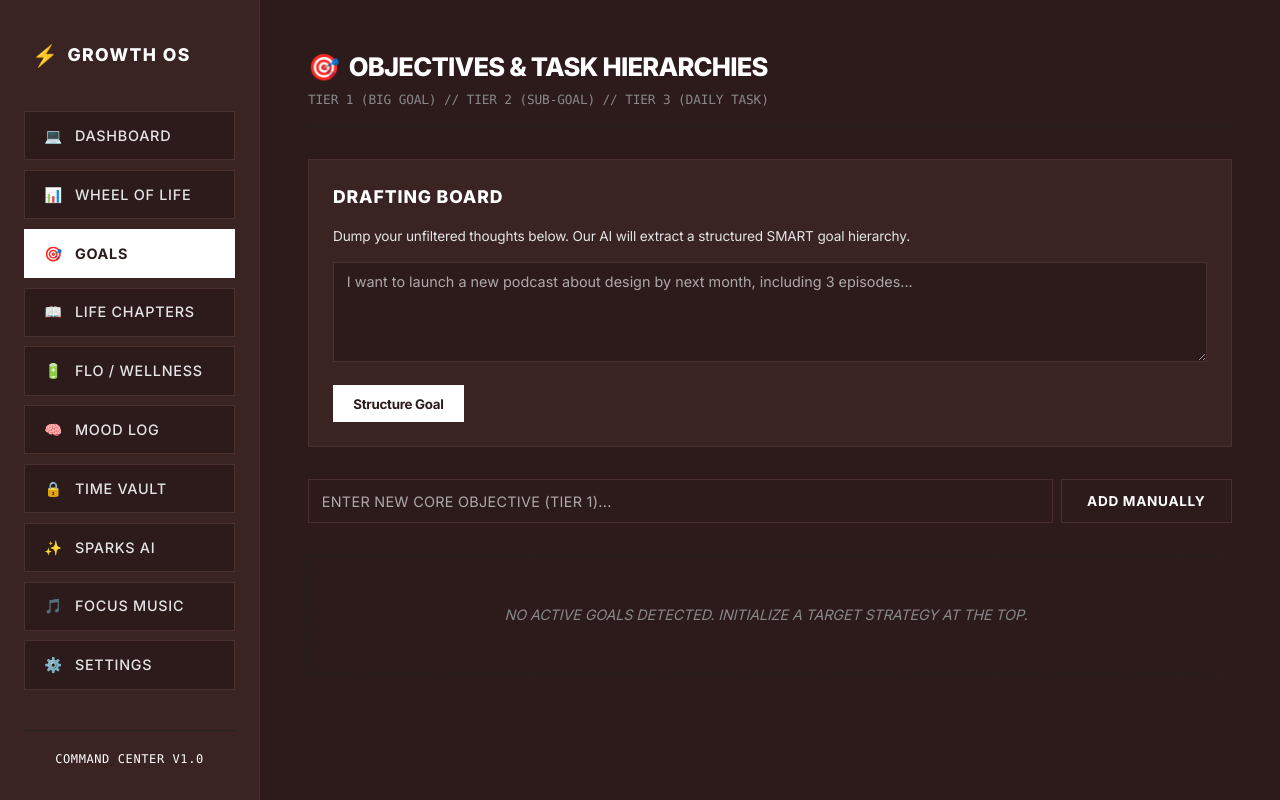
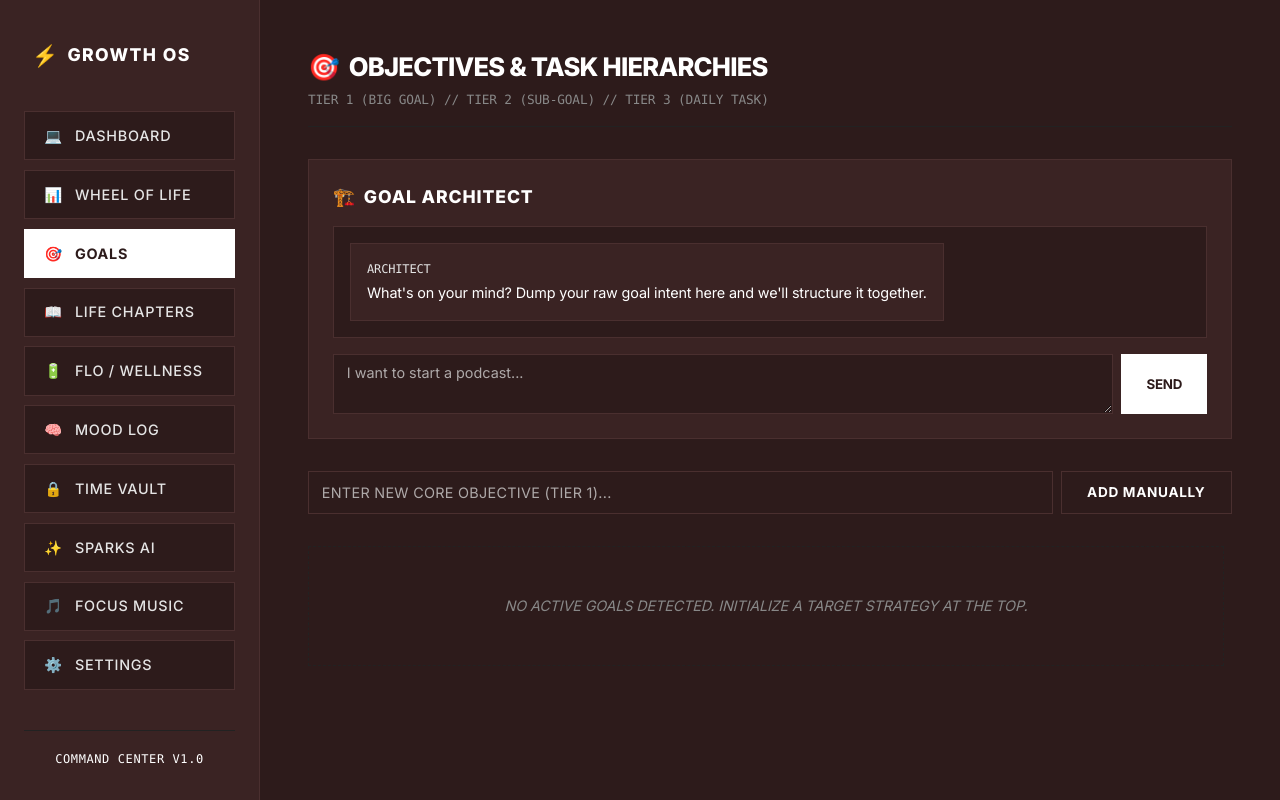
Before and after one commit to lindamosomisagwe-lab/Growth-os-, a React (Vite) app: page /goals in a window 1280 px wide. Built offline with nearby package versions, Linux system fonts and the light colour scheme.

Commit message:
feat: Socratic Goal Architect Chat UI

```diff
--- a/src/components/Goals.jsx
+++ b/src/components/Goals.jsx
@@ -80,10 +80,14 @@ export default function Goals() {
   const [taskInputs, setTaskInputs] = useState({});
   const [toast, setToast] = useState({ show: false, message: "" });
 
-  // Drafting Board State
+  // Drafting Board (Goal Architect) State
   const [draftText, setDraftText] = useState("");
   const [isStructuring, setIsStructuring] = useState(false);
   const [previewGoal, setPreviewGoal] = useState(null);
+  const [goalDraftingStage, setGoalDraftingStage] = useState('idle'); // idle | coaching | finalized
+  const [chatHistory, setChatHistory] = useState([
+    { role: 'assistant', text: "What's on your mind? Dump your raw goal intent here and we'll structure it together." }
+  ]);
 
   useEffect(() => {
     const saved = localStorage.getItem("growth_os_v1");
@@ -110,23 +114,54 @@ export default function Goals() {
     triggerToast("OBJECTIVE CREATED // TARGET ACTIVE");
   };
 
-  const handleStructureGoal = () => {
-    if (!draftText.trim()) return;
+  const handleSendMessage = () => {
+    if (!draftText.trim() || isStructuring) return;
+
+    const userMsg = { role: 'user', text: draftText };
+    setChatHistory(prev => [...prev, userMsg]);
+    setDraftText("");
     setIsStructuring(true);
-    setPreviewGoal(null);
 
-    // Simulate AI parsing delay
+    if (goalDraftingStage === 'idle') {
+      setGoalDraftingStage('coaching');
+    }
+
+    // Mock AI Logic based on chat length
     setTimeout(() => {
       setIsStructuring(false);
+      setChatHistory(prev => {
+        const histLength = prev.length; // after adding user msg
+
+        if (histLength === 2) { // 1st assistant reply
+          return [...prev, {
+            role: 'assistant',
+            text: "To make sure this goal is 'Measurable,' let's think about the target. How will we definitively know when you've succeeded?",
+            hint: "Why Measure? Tracking progress provides tangible proof of your efforts and keeps you motivated."
+          }];
+        } else if (histLength === 4) { // 2nd assistant reply
+          return [...prev, {
+            role: 'assistant',
+            text: "Perfect. Now, to make this 'Time-bound', by when would you like to achieve this?",
+            hint: "Why a Deadline? Deadlines prevent work from expanding indefinitely and create necessary urgency."
+          }];
+        } else {
+          // Finalization
+          setGoalDraftingStage('finalized');
           setPreviewGoal({
-        title: draftText.split('\n')[0].substring(0, 40) + (draftText.length > 40 ? "..." : ""),
+            title: prev[1].text.split('\n')[0].substring(0, 40) + " (Structured)",
             sub: [
-          { title: "Define scope and initial requirements", completed: false },
-          { title: "Execute core implementation phases", completed: false },
-          { title: "Review and finalize deliverables", completed: false }
+              { title: "Define measurable metrics: " + prev[3].text.substring(0, 20), completed: false },
+              { title: "Timeline adherence: " + prev[5].text.substring(0, 20), completed: false },
+              { title: "Execute core implementation", completed: false }
             ]
           });
-    }, 2000);
+          return [...prev, {
+            role: 'assistant',
+            text: "Excellent. I've synthesized your inputs into a SMART goal hierarchy. Please review the structure below."
+          }];
+        }
+      });
+    }, 1500);
   };
 
   const confirmPreview = () => {
@@ -137,8 +172,12 @@ export default function Goals() {
       completed: false,
       sub: previewGoal.sub.map((s, idx) => ({ id: Date.now() + idx, title: s.title, completed: false, tasks: [] }))
     }]);
+
+    // Reset Chat State
     setDraftText("");
     setPreviewGoal(null);
+    setGoalDraftingStage('idle');
+    setChatHistory([{ role: 'assistant', text: "What's on your mind? Dump your raw goal intent here and we'll structure it together." }]);
     triggerToast("STRUCTURED OBJECTIVE ADDED");
   };
 
@@ -280,39 +319,68 @@ export default function Goals() {
 
       <ReflectiveNudges onAddGoal={addGoal} />
 
-      {/* Drafting Board */}
+      {/* Drafting Board (Goal Architect) */}
       <div style={{ marginBottom: "2rem", padding: "1.5rem", background: "var(--bg-surface)", border: "1px solid var(--border-color)" }}>
-        <h3 style={{ margin: "0 0 1rem 0", fontSize: "1.1rem", fontWeight: "800", textTransform: "uppercase", letterSpacing: "0.05em" }}>
-          Drafting Board
+        <h3 style={{ margin: "0 0 1rem 0", fontSize: "1.1rem", fontWeight: "800", textTransform: "uppercase", letterSpacing: "0.05em", display: "flex", alignItems: "center", gap: "0.5rem" }}>
+          <span>🏗️</span> Goal Architect
         </h3>
-        <p style={{ margin: "0 0 1rem 0", fontSize: "0.85rem", color: "var(--text-secondary)" }}>
-          Dump your unfiltered thoughts below. Our AI will extract a structured SMART goal hierarchy.
-        </p>
+
+        {/* Chat UI */}
+        <div className="chat-container">
+          {chatHistory.map((msg, idx) => (
+            <div key={idx} className={`chat-bubble ${msg.role === 'user' ? 'chat-bubble-user' : 'chat-bubble-assistant'}`}>
+              <div style={{ fontFamily: "var(--font-mono)", fontSize: "0.75rem", color: "var(--text-secondary)", marginBottom: "0.25rem", textTransform: "uppercase" }}>
+                {msg.role === 'user' ? 'You' : 'Architect'}
+              </div>
+              <div>{msg.text}</div>
+              {msg.hint && (
+                <div className="chat-hint-card">
+                  <strong>💡 HINT:</strong> {msg.hint}
+                </div>
+              )}
+            </div>
+          ))}
+          {isStructuring && (
+            <div className="chat-bubble chat-bubble-assistant">
+              <span className="loading-glow" style={{ display: "inline-block", width: "10px", height: "10px", background: "var(--text-primary)", borderRadius: "50%", border: "1px solid var(--text-primary)" }}></span>
+            </div>
+          )}
+        </div>
+
+        {goalDraftingStage !== 'finalized' && (
+          <div style={{ display: "flex", gap: "0.5rem", alignItems: "flex-start" }}>
             <textarea
               value={draftText}
               onChange={(e) => setDraftText(e.target.value)}
-          placeholder="I want to launch a new podcast about design by next month, including 3 episodes..."
-          style={{ width: "100%", height: "100px", resize: "vertical", marginBottom: "1rem" }}
+              onKeyDown={e => {
+                if (e.key === 'Enter' && !e.shiftKey) {
+                  e.preventDefault();
+                  handleSendMessage();
+                }
+              }}
+              placeholder={goalDraftingStage === 'idle' ? "I want to start a podcast..." : "Type your answer..."}
+              style={{ flex: 1, height: "60px", resize: "vertical" }}
             />
-        <div style={{ display: "flex", gap: "1rem", alignItems: "center" }}>
             <button
-            onClick={handleStructureGoal}
-            className={`btn-primary ${isStructuring ? "loading-glow" : ""}`}
+              onClick={handleSendMessage}
+              className="btn-primary"
               disabled={isStructuring || !draftText.trim()}
+              style={{ height: "60px", padding: "0 1.5rem", textTransform: "uppercase" }}
             >
-            {isStructuring ? "Structuring..." : "Structure Goal"}
+              Send
             </button>
           </div>
+        )}
 
         {/* AI Preview Card */}
-        {previewGoal && (
+        {previewGoal && goalDraftingStage === 'finalized' && (
           <div style={{ marginTop: "1.5rem", padding: "1.5rem", border: "1px dashed var(--text-primary)", background: "var(--bg-page)" }}>
             <div style={{ display: "flex", justifyContent: "space-between", alignItems: "flex-start", marginBottom: "1rem" }}>
               <div>
-                <span style={{ fontSize: "0.75rem", color: "var(--text-secondary)", fontFamily: "var(--font-mono)" }}>[PREVIEW]</span>
+                <span style={{ fontSize: "0.75rem", color: "var(--text-secondary)", fontFamily: "var(--font-mono)" }}>[FINALIZED STRUCTURE]</span>
                 <h4 style={{ margin: "0.5rem 0", fontSize: "1.2rem", fontWeight: "800", textTransform: "uppercase" }}>{previewGoal.title}</h4>
               </div>
-              <button onClick={confirmPreview} className="btn-primary" style={{ padding: "0.5rem 1rem", fontSize: "0.8rem" }}>Confirm & Add</button>
+              <button onClick={confirmPreview} className="btn-primary" style={{ padding: "0.5rem 1rem", fontSize: "0.8rem", textTransform: "uppercase" }}>Confirm & Add</button>
             </div>
             <ul style={{ listStyle: "none", padding: 0, margin: 0 }}>
               {previewGoal.sub.map((s, i) => (
--- a/src/index.css
+++ b/src/index.css
@@ -426,3 +426,47 @@ div[style*="borderBottom"], div[style*="border-bottom"] {
     padding-bottom: 4rem !important;
   }
 }
+
+/* Chat UI Styles */
+.chat-container {
+  display: flex;
+  flex-direction: column;
+  gap: 1rem;
+  max-height: 400px;
+  overflow-y: auto;
+  padding: 1rem;
+  background: var(--bg-page);
+  border: 1px solid var(--border-color);
+  margin-bottom: 1rem;
+}
+
+.chat-bubble {
+  padding: 1rem;
+  max-width: 80%;
+  font-size: 0.9rem;
+  line-height: 1.5;
+}
+
+.chat-bubble-user {
+  align-self: flex-end;
+  background: var(--bg-surface-elevated);
+  border: 1px solid var(--border-color-active);
+  color: var(--text-primary);
+}
+
+.chat-bubble-assistant {
+  align-self: flex-start;
+  background: var(--bg-surface);
+  border: 1px solid var(--border-color);
+  color: var(--text-primary);
+}
+
+.chat-hint-card {
+  margin-top: 0.75rem;
+  padding: 0.75rem;
+  background: #3c2a2a;
+  border-left: 3px solid #8c5b5b;
+  font-size: 0.8rem;
+  color: var(--text-secondary);
+  font-family: var(--font-mono);
+}
```
Lines whose indentation alone changed are shown as unchanged.
